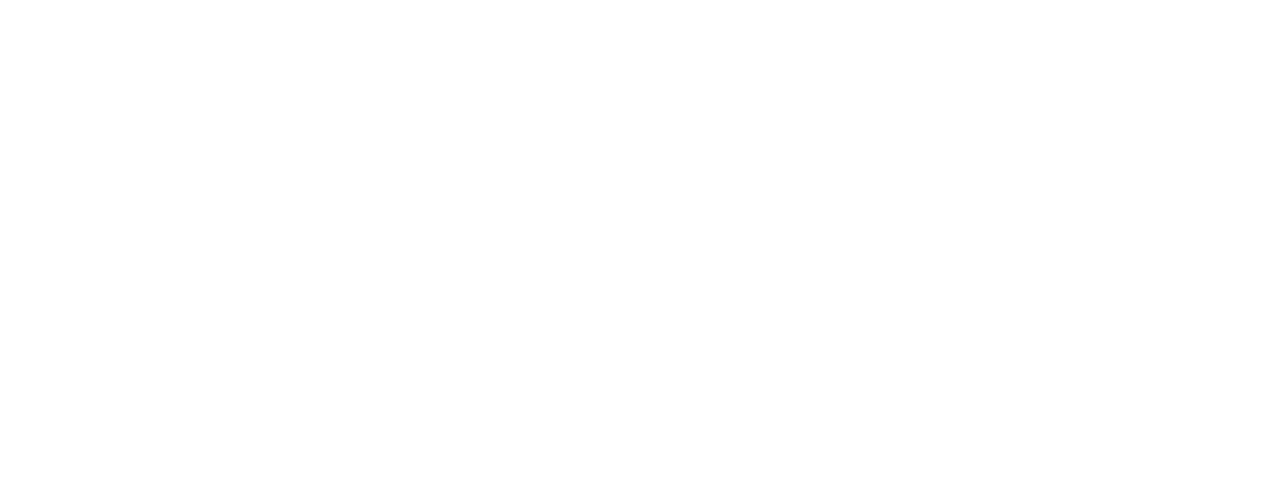
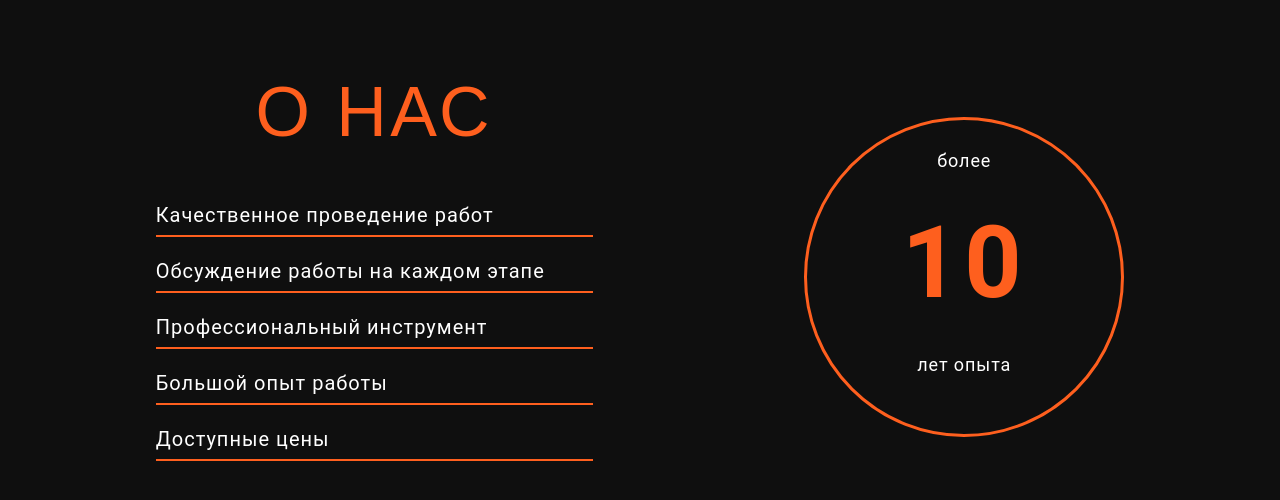
Before and after one commit to AndreyKhailov/master-wood62, a React (Create React App) app: page / in a window 1280 px wide. Shown: the part 850-1350 px from the top of the page. Before the commit the page ends 800 px from the top, so only its background shows below. Built offline with nearby package versions, Linux system fonts and the light colour scheme.

Commit message:
[style]: Сверстан и стилизован компонент about.jsx

```diff
--- a/src/App.js
+++ b/src/App.js
@@ -2,13 +2,14 @@
 
 import './styles/scss/app.scss';
 
-import { Header, Top } from './components';
+import { Header, Top, About } from './components';
 
 function App() {
   return (
     <>
       <Header />
       <Top />
+      <About />
     </>
   );
 }
--- /dev/null
+++ b/src/components/about.jsx
@@ -0,0 +1,29 @@
+import React from 'react';
+
+function About() {
+    return (
+        <div className='about'>
+            <div className='container'>
+                <div className='about__inner'>
+                    <div className='about__text'>
+                        <h2 className='about__text-title'>О нас</h2>
+                        <ul>
+                            <li className='about__text-item'>Качественное проведение работ</li>
+                            <li className='about__text-item'>Обсуждение работы на каждом этапе</li>
+                            <li className='about__text-item'>Профессиональный инструмент</li>
+                            <li className='about__text-item'>Большой опыт работы</li>
+                            <li className='about__text-item'>Доступные цены</li>
+                        </ul>
+                    </div>
+                    <div className='about__circle'>
+                        <div className='about__info-item'>более</div>
+                        <div className='about__info-item'>10</div>
+                        <div className='about__info-item'>лет опыта</div>
+                    </div>
+                </div>
+            </div>
+        </div>
+    )
+}
+
+export default About;
--- a/src/components/index.js
+++ b/src/components/index.js
@@ -1,2 +1,3 @@
 export { default as Header } from './header';
 export { default as Top } from './top';
+export { default as About } from './about';
--- a/src/components/top.jsx
+++ b/src/components/top.jsx
@@ -3,7 +3,7 @@
 function Top() {
     return (
         <div className='top'>
-            <div className='top__container'>
+            <div className='container'>
                 <div className='top__info'>
                     <h1 className='top__titile'>Мастерская строительства и столярных работ</h1>
                     <p className='top__text'>Rutrum cras sapien nisl mattis non facilisis sed iaculis at neque nunc facilisis mattis leo ut ornare eros pellentesque blandit turpis vel lacinia sagittis quisque eu faucibus dui.</p>
--- /dev/null
+++ b/src/styles/scss/components/_about.scss
@@ -0,0 +1,60 @@
+@import '../constants';
+@import '../vars';
+
+.about {
+  background-color: $black;
+  padding: 120px 0;
+  &__inner {
+    display: flex;
+    align-items: center;
+    justify-content: space-around;
+  }
+  &__text-title {
+    text-transform: uppercase;
+    text-align: center;
+    font-size: 70px;
+    line-height: 85px;
+    letter-spacing: 0.05em;
+    color: $orange;
+    margin-bottom: 48px;
+
+    @extend %ubuntu-medium;
+  }
+  &__text-item {
+    color: $white;
+    font-size: 20px;
+    line-height: 24px;
+    letter-spacing: 0.05em;
+    padding-right: 48px;
+    margin-bottom: 32px;
+    position: relative;
+    &::before {
+      content: '';
+      position: absolute;
+      border-bottom: 2px solid $orange;
+      width: 100%;
+      top: 32px;
+    }
+  }
+  &__circle {
+    width: 320px;
+    height: 320px;
+    border: 3px solid $orange;
+    border-radius: 320px;
+    text-align: center;
+    color: $white;
+  }
+  &__info-item:nth-child(odd) {
+    margin: 30px 0;
+    font-size: 18px;
+    line-height: 22px;
+    letter-spacing: 0.05em;
+  }
+  &__info-item:nth-child(2) {
+    color: $orange;
+    font-weight: bold;
+    font-size: 100px;
+    line-height: 122px;
+    letter-spacing: 0.05em;
+  }
+}
--- a/src/styles/scss/components/_all.scss
+++ b/src/styles/scss/components/_all.scss
@@ -2,3 +2,4 @@
 
 @import './header';
 @import './top';
+@import './about';
```
